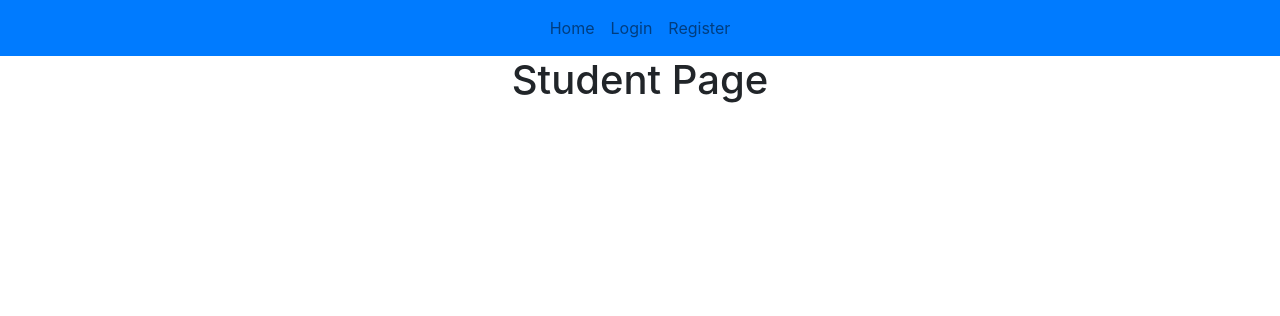
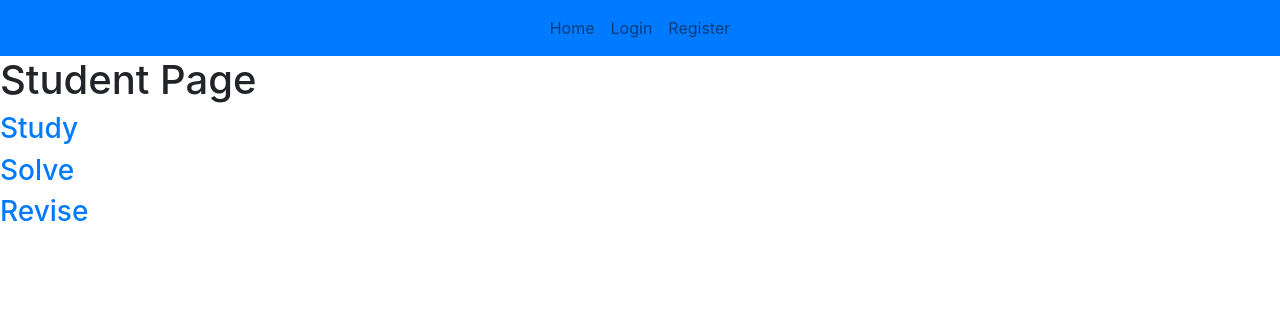
Before and after one commit to pranavmodx/Yaafa-, a Flask app: page /student in a window 1280 px wide. Shown: the top 316 px of the page. Run offline with Flask 2, Linux system fonts and the light colour scheme; some libraries are stand-ins or nearby versions.

Commit message:
linked all html and css files

```diff
--- a/Hackathon/hackathon_app/forms.py
+++ b/Hackathon/hackathon_app/forms.py
@@ -37,3 +37,7 @@
         user = User.query.filter_by(email=email.data).first()
         if user == None:
             raise ValidationError("Account doesn't exist with that email.")
+
+
+class StudentForm(FlaskForm):
+    pass
--- /dev/null
+++ b/Hackathon/hackathon_app/static/student.css
@@ -0,0 +1,3 @@
+a {
+    text-decoration: none;
+}
--- a/Hackathon/hackathon_app/templates/home.html
+++ b/Hackathon/hackathon_app/templates/home.html
@@ -1,4 +1,9 @@
 {% extends "layout.html" %}
+
+{% block links %}
+    <link rel="stylesheet" href="{{ url_for('static', filename = 'main.css') }}">
+{% endblock links %}
+
 {% block content %}
     <div class="wrapper">
         <h1>Welcome</h1>
--- a/Hackathon/hackathon_app/templates/student.html
+++ b/Hackathon/hackathon_app/templates/student.html
@@ -1,7 +1,15 @@
 {% extends "layout.html" %}
+
+{% block links %}
+    <link rel="stylesheet" href="{{ url_for('static', filename = 'student.css') }}">
+{% endblock links %}
+
 {% block content %}
     <div class="wrapper">
         <h1>Student Page</h1>
+        <h3><a href>Study</a></h3>
+        <h3><a href>Solve</a></h3>
+        <h3><a href>Revise</a></h3>
     </div>
 
 {% endblock content %}
--- a/Hackathon/hackathon_app/templates/teacher.html
+++ b/Hackathon/hackathon_app/templates/teacher.html
@@ -1,4 +1,9 @@
 {% extends "layout.html" %}
+
+{% block links %}
+    <link rel="stylesheet" href="{{ url_for('static', filename = 'teacher.css') }}">
+{% endblock links %}
+
 {% block content %}
     <div class="wrapper">
         <h1>Teacher Page</h1>
```
Also changed, not shown: Hackathon/hackathon_app/static/main.css (line endings or trailing spaces), Hackathon/hackathon_app/static/teacher.css (added).
